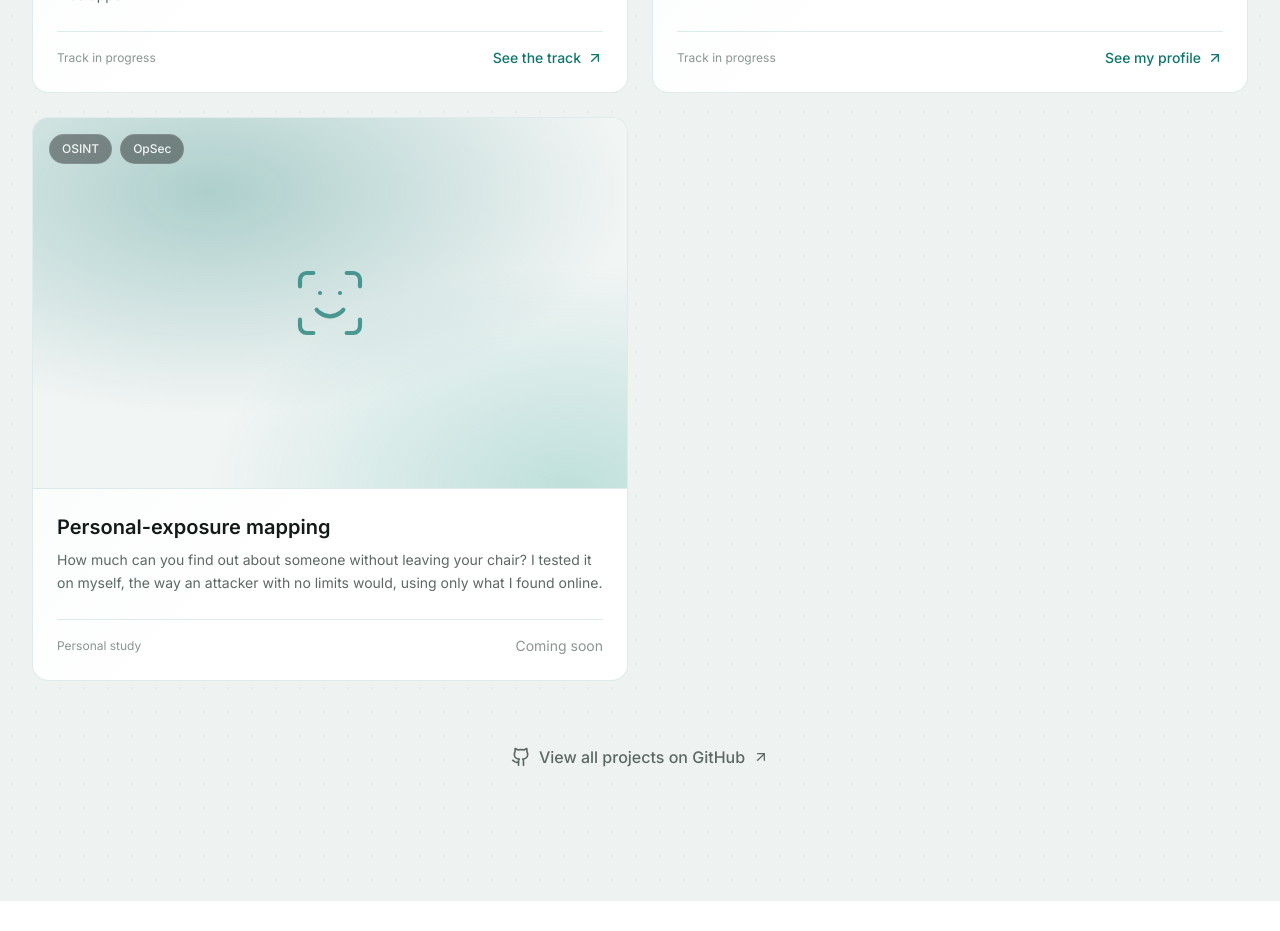
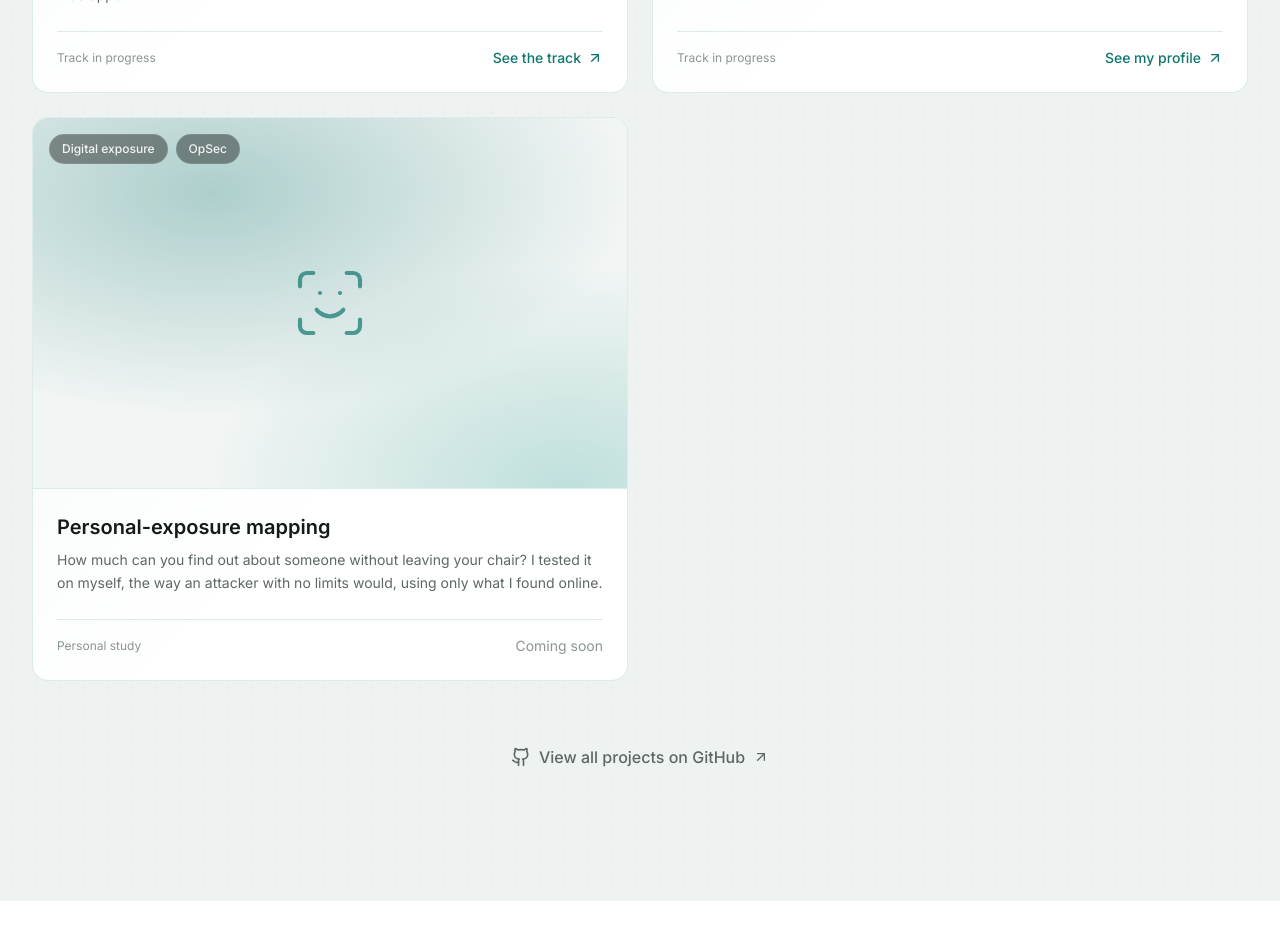
Before and after one commit to its-danilo/my-portfolio, a Next.js app: page /sec in a window 1280 px wide. Shown: the part 2260-3191 px from the top of the page. Built offline with nearby package versions, Linux system fonts and the light colour scheme.

Commit message:
fix(sec): use the new tag on the English exposure-mapping card too

```diff
--- a/app/sec/content.tsx
+++ b/app/sec/content.tsx
@@ -152,7 +152,7 @@ const en = {
       meta: 'Track in progress',
     },
     {
-      tags: ['OSINT', 'OpSec'],
+      tags: ['Digital exposure', 'OpSec'],
       link: 'osint', cta: 'Watch the video',
       title: 'Personal-exposure mapping',
       summary:
```
